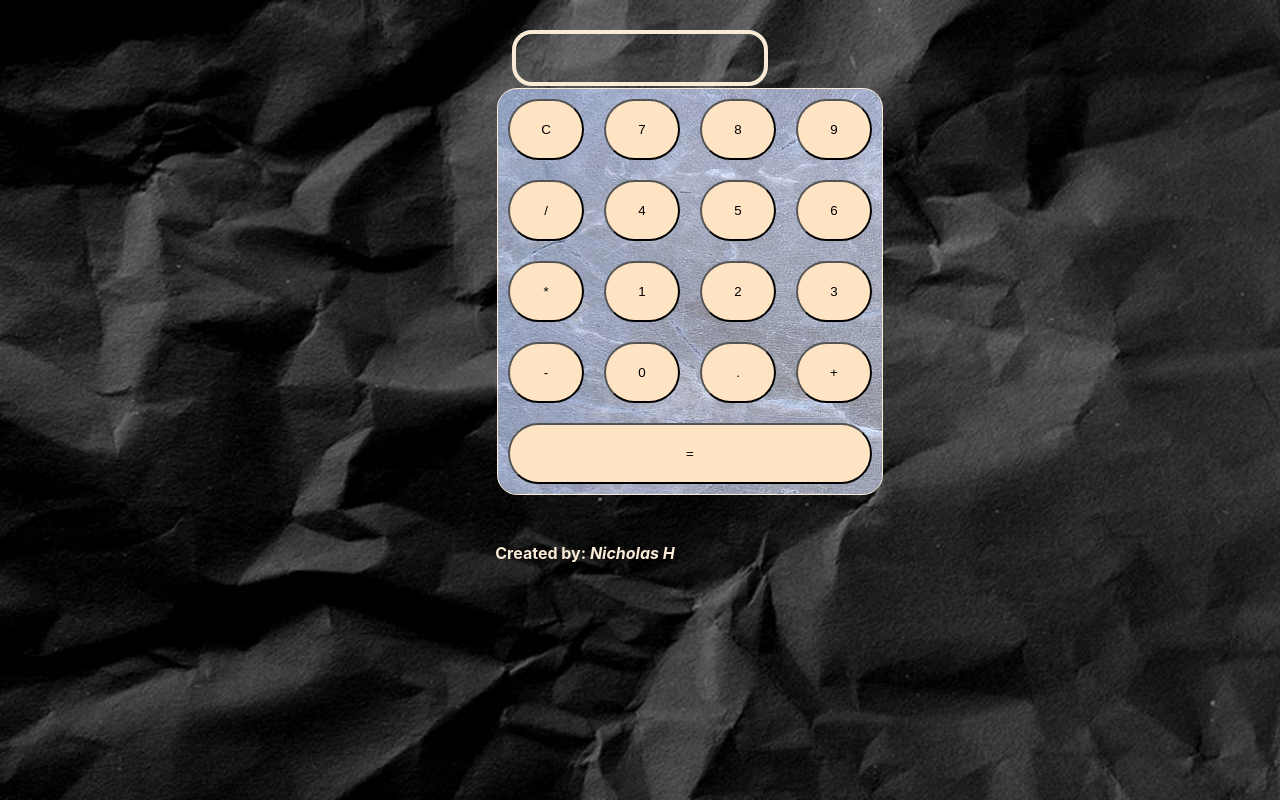
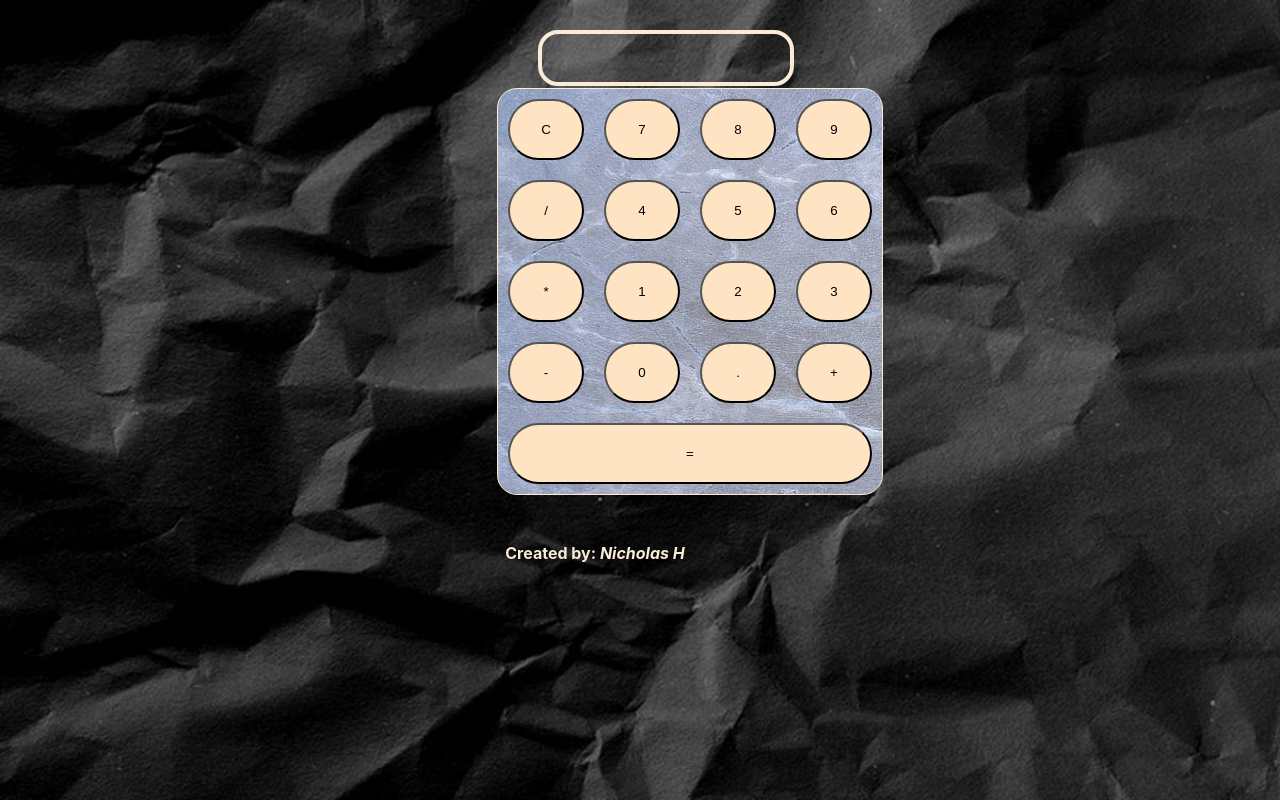
Before and after one commit to KingT7/calculator-application, a React (Create React App) app: page / in a window 1280 px wide. Built offline with nearby package versions, Linux system fonts and the light colour scheme.

Commit message:
comp. updates

```diff
--- a/src/App.css
+++ b/src/App.css
@@ -6,7 +6,7 @@
 }
 
 .area {
-    margin-left: 40%;
+    margin-left: 42%;
     margin-right: 20%;
     display: flex;
     justify-content: center;
@@ -78,7 +78,7 @@
     justify-content: center;
     align-items: center;
     position: relative;
-    right: 55px;
+    right: 45px;
     color: antiquewhite;
 }
 
```
